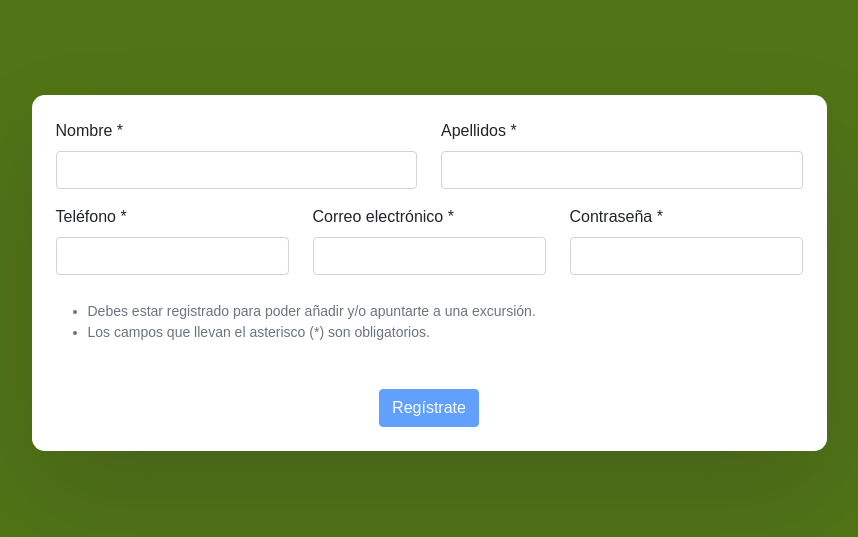
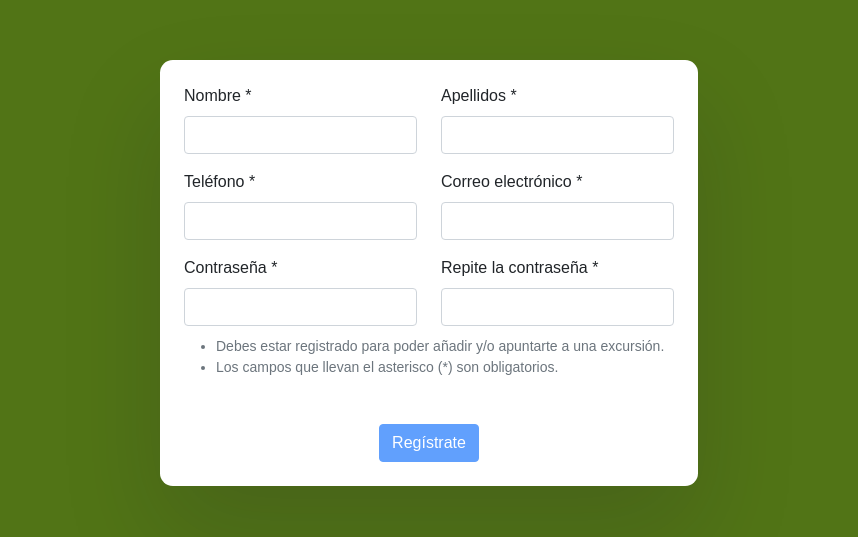
Before and after one commit to irenesj/excursiones, a React (Create React App) app: page /register in a window 1280 px wide. Shown: the part 127-664 px from the top of the page, without its empty margins (211-1069 px from the left). Built offline with nearby package versions, Linux system fonts and the light colour scheme.

Commit message:
Register form validation working correctly

```diff
--- a/src/componentes/Register.js
+++ b/src/componentes/Register.js
@@ -2,7 +2,7 @@ import React, { useState } from "react";
 import { useEffect } from "react";
 import { Container, Row, Col, Form, Button } from "react-bootstrap";
 import styles from '../css/Register.module.css';
-import {validateName, validateSurname, validatePhone, validateMail, validatePassword} from '../validation/validations.js'
+import {validateName, validateSurname, validatePhone, validateMail, validatePassword, validSamePassword} from '../validation/validations.js'
 
 function Register(){
 
@@ -26,23 +26,28 @@ function Register(){
         setPassword(event.target.value);
     }
 
+    const samePasswordChange = (event) => {
+        setSamePassword(event.target.value);
+    }
+
     const [disabled, setDisabled] = useState(true);
     const [name, setName] = useState("");
     const [surname, setSurname] = useState("");
     const [phone, setPhone] = useState("");
     const [mail, setMail] = useState("");
     const [password, setPassword] = useState("");
+    const [samePassword, setSamePassword] = useState("");
 
     useEffect(() => {
 
-        if(validateName(name) && validateSurname(surname) && validatePhone(phone) && validateMail(mail) && validatePassword(password)){
+        if(validateName(name) && validateSurname(surname) && validatePhone(phone) && validateMail(mail) && validatePassword(password) && validSamePassword(password, samePassword)){
             setDisabled(false);
         }
         else{
             setDisabled(true);
         }
 
-    }, [name, surname, phone, mail, password]);
+    }, [name, surname, phone, mail, password, samePassword]);
 
     return(
 
@@ -64,15 +69,21 @@ function Register(){
                             <Row className="mb-3">
                                 <Form.Group as={Col} controlId="formGridPhone">
                                     <Form.Label>Teléfono *</Form.Label>
-                                    <Form.Control type="email" onKeyUp={phoneChange}/>
+                                    <Form.Control onKeyUp={phoneChange}/>
                                 </Form.Group>
                                 <Form.Group as={Col} controlId="formGridEmail">
                                     <Form.Label>Correo electrónico *</Form.Label>
                                     <Form.Control type="email" onKeyUp={mailChange}/>
                                 </Form.Group>
+                            </Row>
+                            <Row>
                                 <Form.Group as={Col} controlId="formGridPassword">
                                     <Form.Label>Contraseña *</Form.Label>
                                     <Form.Control type="password" onKeyUp={passwordChange}/>
+                                </Form.Group>
+                                <Form.Group as={Col} controlId="formGridPassword">
+                                    <Form.Label>Repite la contraseña *</Form.Label>
+                                    <Form.Control type="password" onKeyUp={samePasswordChange}/>
                                 </Form.Group>
                             </Row>
                             <Row>
--- a/src/validation/validations.js
+++ b/src/validation/validations.js
@@ -18,8 +18,16 @@ export function validateMail(mail){
     return validMail.test(mail);
 }
 
+/* Password with at least eight characters, one number and one letter*/
 export function validatePassword(password){
-    const validPassword = / /;
+    const validPassword = /^(?=.*[A-Za-z])(?=.*\d)[A-Za-z\d]{8,}$/;
 
     return validPassword.test(password);
 }
+
+export function validSamePassword(password, samePassword){
+
+    const validPassword = /^(?=.*[A-Za-z])(?=.*\d)[A-Za-z\d]{8,}$/;
+
+    return validPassword.test(samePassword) && password === samePassword;
+}
```
